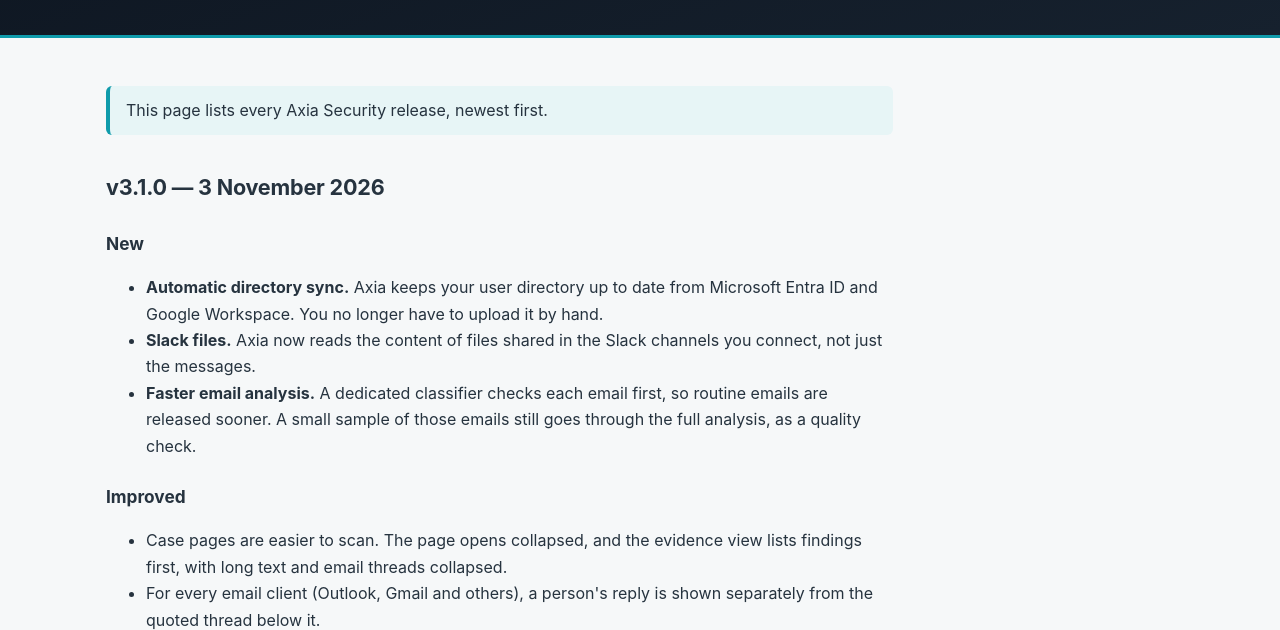
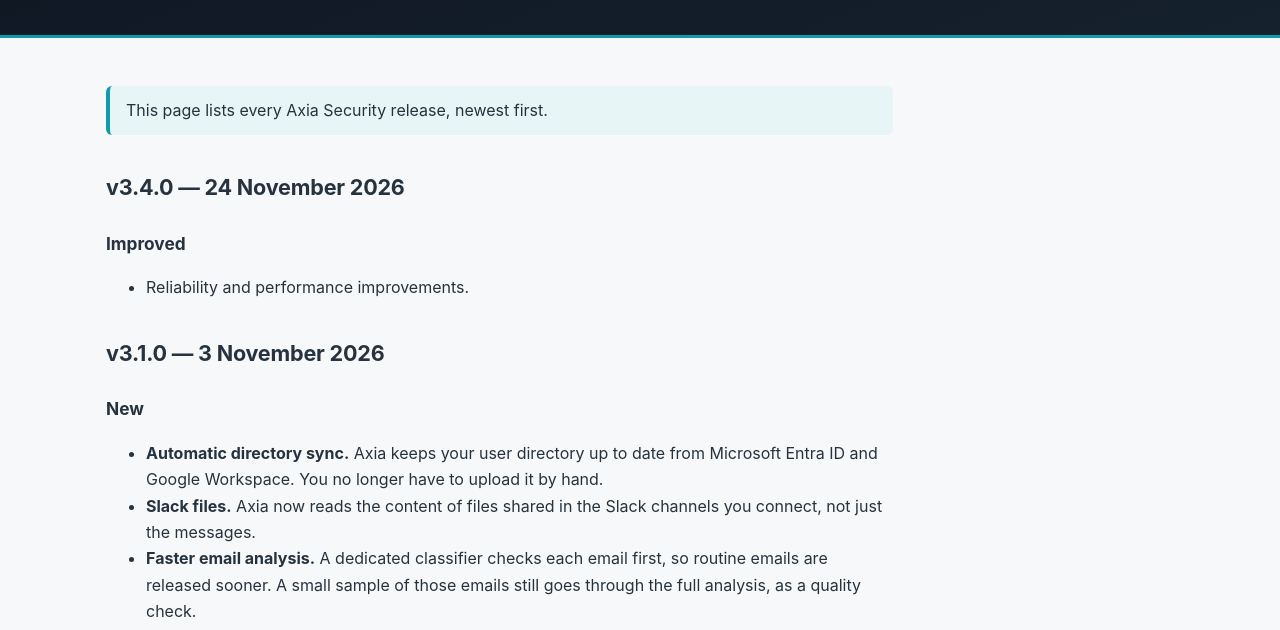
Before and after one commit to Axia-Security/axia-docs, a plain HTML site: page docs/release-notes.html in a window 1280 px wide. Shown: the part 174-804 px from the top of the page. Drawn offline with Linux system fonts and the light colour scheme.

Commit message:
MVP-2502: release notes v3.4.0

```diff
--- a/docs/release-notes.html
+++ b/docs/release-notes.html
@@ -6,6 +6,12 @@
 <div class="hero"><h1>Release notes</h1><p>What's new in Axia Security, release by release.</p></div></header>
 <main><div class="doc">
 <div class="note">This page lists every Axia Security release, newest first.</div>
+
+<h2>v3.4.0 — 24 November 2026</h2>
+<!-- DRAFT from the release automation. Replace with customer-facing notes (New / Improved / Fixed),
+     written from the internal release notes page. Never paste Jira titles: this site is public. -->
+<h3>Improved</h3>
+<ul><li>Reliability and performance improvements.</li></ul>
 
 <h2>v3.1.0 — 3 November 2026</h2>
 <h3>New</h3>
@@ -89,4 +95,4 @@
 <li>Planned maintenance is announced in advance. See <a href="support.html">Support</a>.</li>
 </ul>
 </div></main>
-<footer><div class="bar">© Axia Security Ltd. · Last updated 3 November 2026 · Questions? See <a href="support.html">Support</a>.</div></footer></body></html>
+<footer><div class="bar">© Axia Security Ltd. · Last updated 24 November 2026 · Questions? See <a href="support.html">Support</a>.</div></footer></body></html>
```
